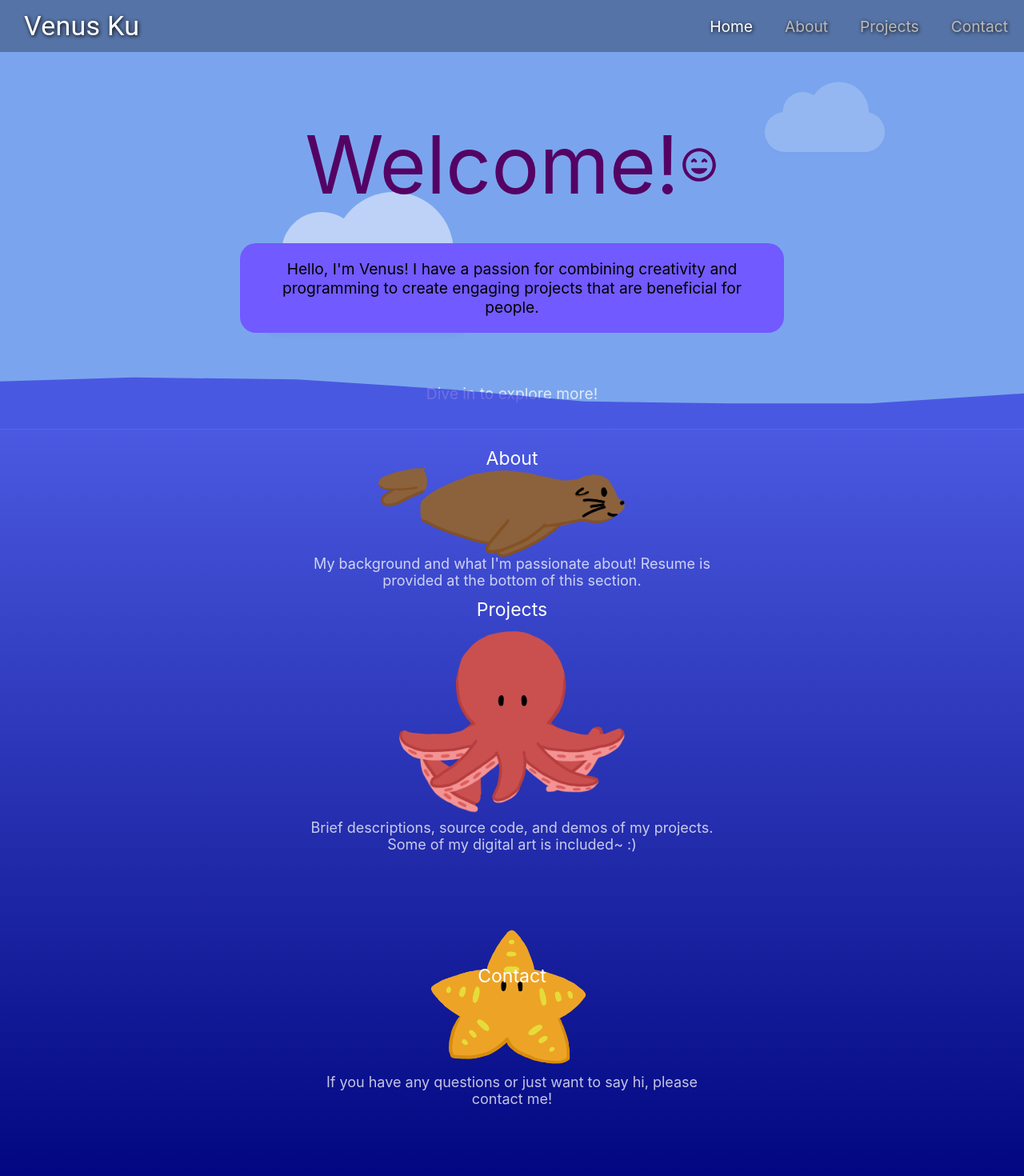
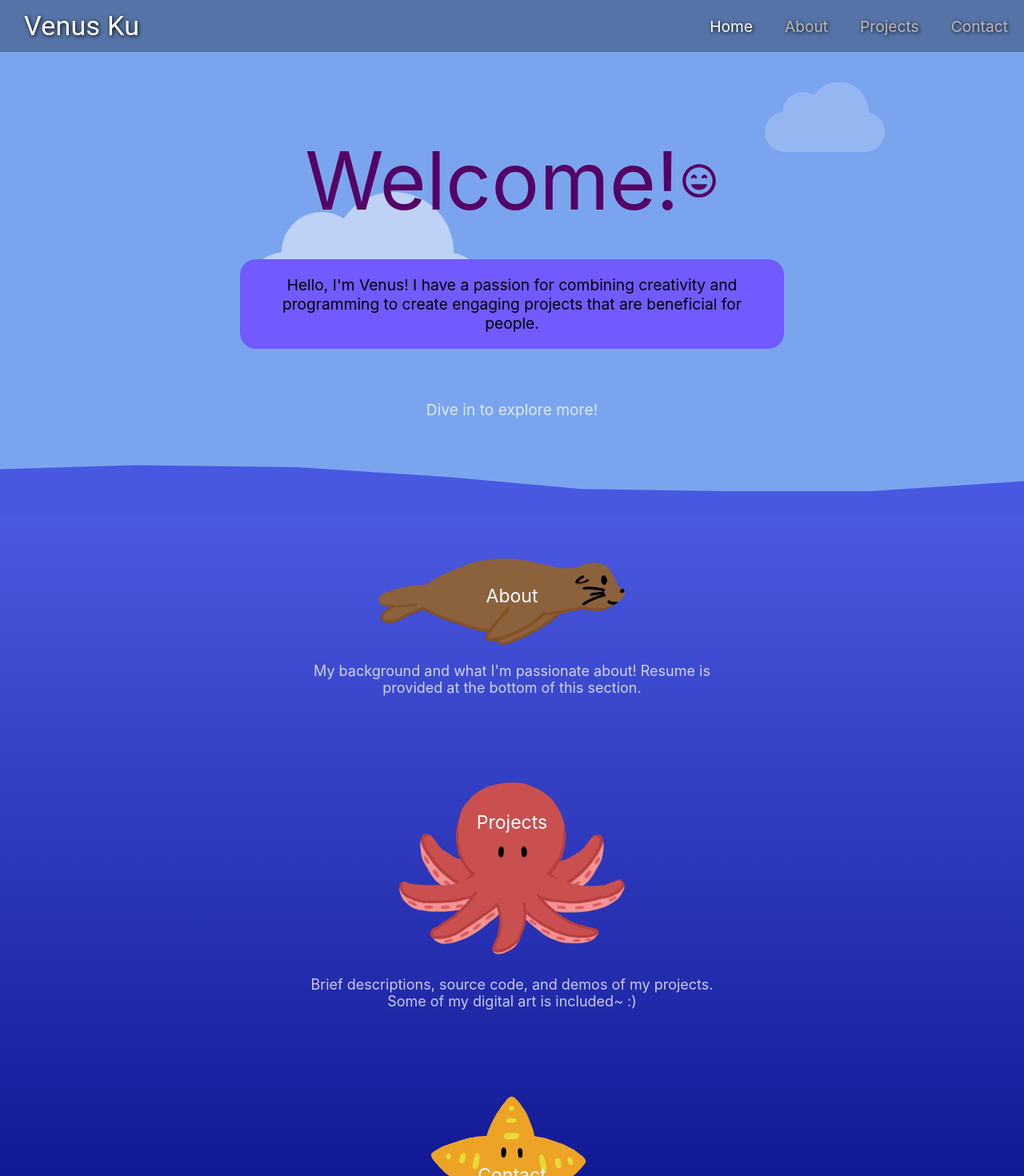
Before and after one commit to venuswku/venuswku.github.io, a React (Create React App) app: page /#/ in a window 1280 px wide. Shown: the top 1470 px of the page at 80% size. Built offline with nearby package versions, Linux system fonts and the light colour scheme.

Commit message:
don't use max-height

```diff
--- a/src/Pages/Home/Home.css
+++ b/src/Pages/Home/Home.css
@@ -760,9 +760,13 @@
 
   .home-heading {
     font-size: 60px;
+    margin-top: -270px;
   }
   .intro-content {
     margin: 3% 0 8%;
+  }
+  .wave {
+    margin-top: -17%;
   }
 
   /* make sea animals infinitely animate for devices smaller than a tablet */
@@ -773,60 +777,35 @@
   .sea-lion-tail {
     width: 7%;
     height: 7%;
+    margin-top: -8.8%;
     margin-left: -33%;
     animation: animateSeaLion 1s linear infinite;
   }
   .octopus-body {
     width: 31%;
     height: 31%;
+    margin-top: -15.7%;
     animation: animateOctopusBody 3s linear infinite;
   }
   .octopus-right-tentacle {
     width: 8%;
     height: 8%;
+    margin-top: -8.4%;
     margin-left: 17%;
     animation: animateOctopusRightTentacle 3s linear infinite;
   }
   .octopus-left-tentacle {
     width: 8%;
     height: 8%;
+    margin-top: 7%;
     margin-left: -17%;
     animation: animateOctopusLeftTentacle 3s linear infinite;
   }
   .starfish {
     width: 50%;
     height: 50%;
+    margin-top: -5%;
     animation: animateStarfish 1.5s linear infinite;
-  }
-
-  .section-description {
-    font-size: medium;
-  }
-}
-
-/* when display screen is less than or equal to 1024 pixels high (tablets) */
-@media (max-height: 1024px) {
-  .home-heading {
-    margin-top: -270px;
-  }
-  .wave {
-    margin-top: -17%;
-  }
-
-  .sea-lion-tail {
-    margin-top: -8.8%;
-  }
-  .octopus-body {
-    margin-top: -15.7%;
-  }
-  .octopus-right-tentacle {
-    margin-top: -8.4%;
-  }
-  .octopus-left-tentacle {
-    margin-top: 7%;
-  }
-  .starfish {
-    margin-top: -5%;
   }
 
   .about-name {
@@ -840,6 +819,9 @@
   .contact-name {
     margin-top: -15%;
     margin-bottom: 7%;
+  }
+  .section-description {
+    font-size: medium;
   }
 }
 
```
